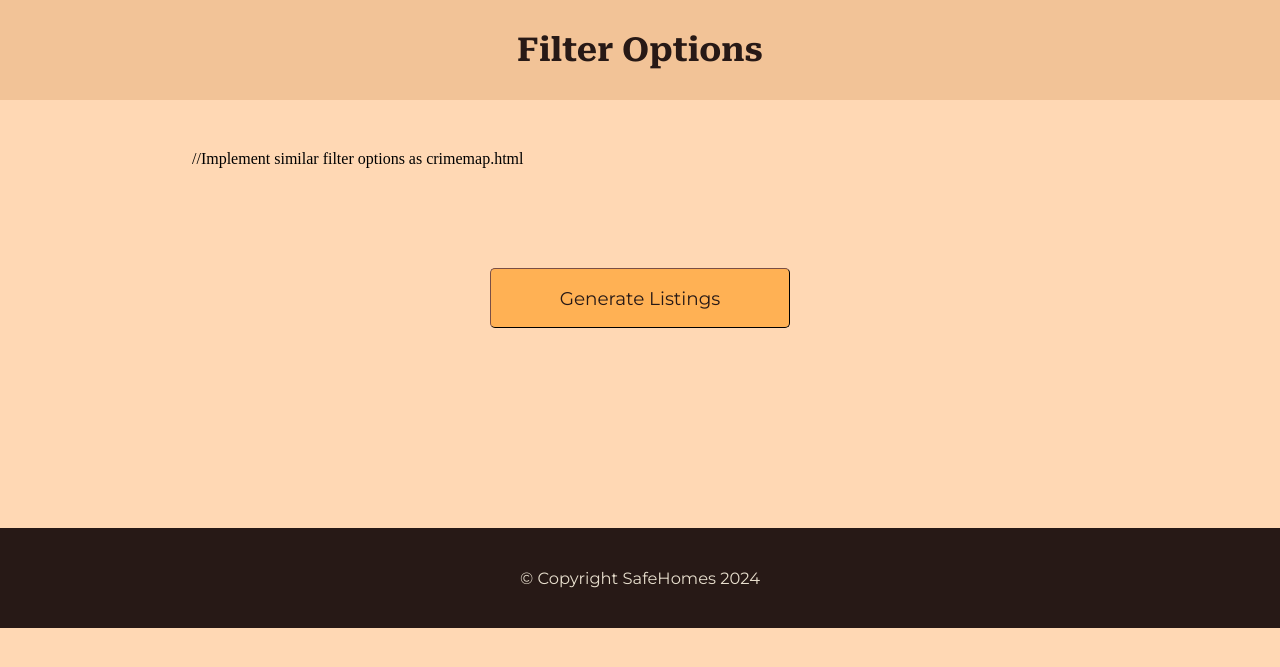
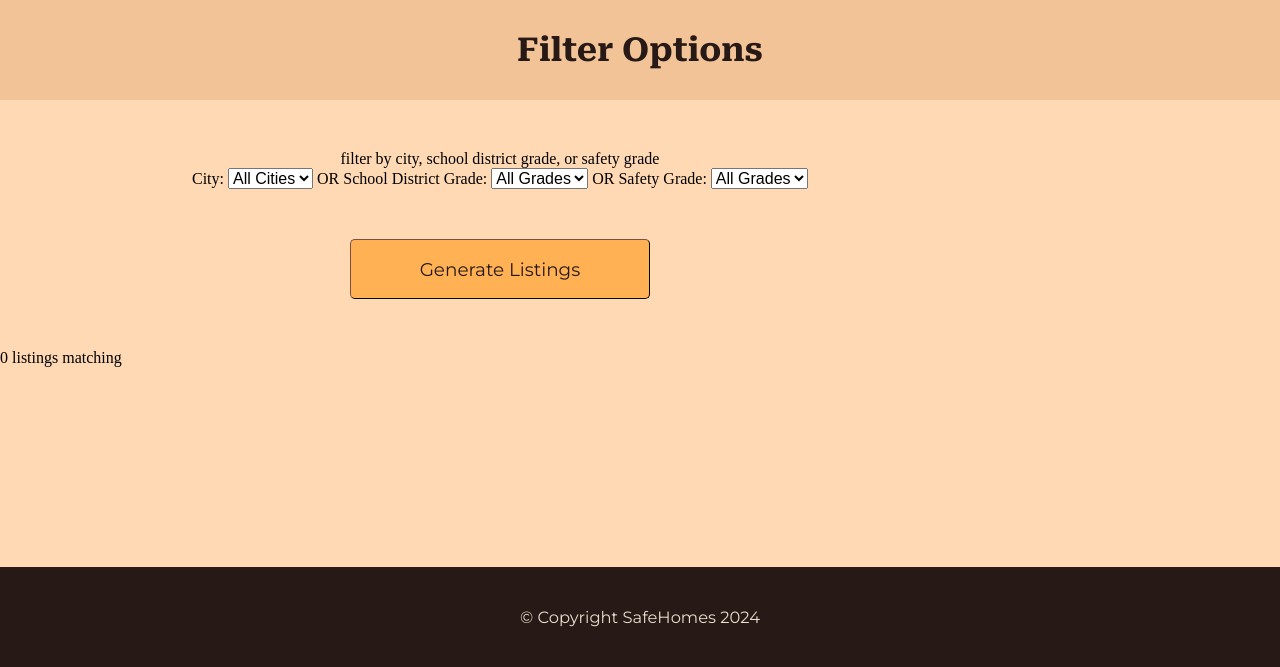
Before and after one commit to carlyswe/cop4710proj, a Flask app: page /viewlistings in a window 1280 px wide. Shown: the part 400-1067 px from the top of the page. Before the commit the page ends 1028 px from the top, so only its background shows below. Run offline with Flask 3, Linux system fonts and the light colour scheme; data that the repository does not hold is empty; some libraries are stand-ins or nearby versions.

Commit message:
filtering and randomized 24 listings

```diff
--- a/Website/app.py
+++ b/Website/app.py
@@ -172,15 +172,107 @@ def addlisting():
 
 @app.route('/viewlistings', methods=['POST', 'GET'])
 def viewListings():
+
+    #if they have submitted filtering options
+    if request.method == 'POST':
+        form_data = request.form
+        print(form_data)
+        safetygrade = request.form['safetyGrade']
+        city = request.form['city']
+        schoolgrade = request.form['schoolGrade']
+
+
+        if(city != "all"):
+            con = database()
+            cur = con.cursor(dictionary=True)
+
+            cur.execute('SELECT listingID, street, photo, latitude, longitude, price FROM Homes WHERE city = %s ORDER BY RAND() LIMIT 24',
+                (city,))
+            rows = cur.fetchall()
+
+            con.close()
+
+            con = database()
+            cur = con.cursor()
+
+            cur.execute('''SELECT COUNT(*) FROM Homes WHERE City = %s''', (city,))
+            numlistings = cur.fetchone()
+
+            con.close()
+
+        if(safetygrade != "all"):
+            con = database()
+            cur = con.cursor(dictionary=True)
+            cur.execute("SELECT Homes.* FROM Homes JOIN ZipCodes ON Homes.ZipCode = ZipCodes.ZipCode JOIN CrimeStatistics ON ZipCodes.County = CrimeStatistics.CountyName WHERE CrimeStatistics.crimeGrade =%s ORDER BY RAND() LIMIT 24 ", (safetygrade,))
+            rows = cur.fetchall()
+
+            con.close()
+            con = database()
+            cur = con.cursor()
+
+            cur.execute("SELECT COUNT(*) FROM Homes JOIN ZipCodes ON Homes.ZipCode = ZipCodes.ZipCode JOIN CrimeStatistics ON ZipCodes.County = CrimeStatistics.CountyName WHERE CrimeStatistics.crimeGrade =%s ", (safetygrade,))
+            numlistings = cur.fetchone()
+
+            con.close()
+
+
+        if(schoolgrade != "all"):
+            con = database()
+            cur = con.cursor(dictionary=True)
+
+            cur.execute('SELECT Homes.* FROM Homes JOIN ZipCodes ON Homes.ZipCode = ZipCodes.ZipCode JOIN Counties ON ZipCodes.County = Counties.DistrictName WHERE Counties.Grade2022 = %s ORDER BY RAND() LIMIT 24', (schoolgrade,))
+            rows = cur.fetchall()
+
+            con.close()
+
+            con = database()
+            cur = con.cursor()
+
+            cur.execute('''SELECT COUNT(*) FROM Homes JOIN ZipCodes ON Homes.ZipCode = ZipCodes.ZipCode JOIN Counties ON ZipCodes.County = Counties.DistrictName WHERE Counties.Grade2022 = %s''', (schoolgrade,))
+            numlistings = cur.fetchone()
+
+            con.close()
+
+        con = database()
+        cur = con.cursor(dictionary=True)
+
+        cur.execute("SELECT DISTINCT City FROM ZipCodes ORDER BY City ASC")
+        cities = cur.fetchall()
+
+        con.close()
+
+        return render_template("viewlistings.html", rows=rows, cities=cities, numlistings=numlistings)
+
+
     con = database()
     cur = con.cursor(dictionary=True)
 
     # Modify the query to fetch latitude and longitude along with other details
-    cur.execute('SELECT listingID, street, photo, latitude, longitude FROM Homes LIMIT 10')
+    cur.execute('SELECT listingID, street, photo, latitude, longitude, price FROM Homes ORDER BY RAND() LIMIT 24')
     rows = cur.fetchall()
 
-    return render_template("viewlistings.html", rows=rows)
+    con.close()
 
+    con = database()
+    cur = con.cursor(dictionary=True)
+
+
+    cur.execute("SELECT DISTINCT City FROM ZipCodes ORDER BY City ASC")
+    cities = cur.fetchall()
+
+    con.close()
+
+    con = database()
+    cur = con.cursor()
+
+    cur.execute('SELECT COUNT(*) FROM Homes')
+    numlistings = cur.fetchone()
+
+    print(numlistings)
+
+    con.close()
+
+    return render_template("viewlistings.html", rows=rows, cities=cities, numlistings=numlistings)
 @app.route('/house/<listingID>', methods = ['POST', 'GET'])
 def house(listingID):
     con = database()
--- a/Website/templates/viewlistings.html
+++ b/Website/templates/viewlistings.html
@@ -60,15 +60,63 @@
 
     <div class="filter-wrapper">
         <div class="filter-options">
-            //Implement similar filter options as crimemap.html
+            <form action = "{{ url_for('viewListings') }}" method = "POST">
+
+            filter by city, school district grade, or safety grade
+            <br>
+
+
+                 <label for="cities">City:</label>
+                    <select id="city" name="city">
+                        <option value="all">All Cities</option>
+                        {% for city in cities %}
+                            <option value = {{city[ "City"] }} > {{city[ "City"] }} </option>
+                        {% endfor %}
+                    </select>
+
+
+                OR
+
+                <label for="schoolGrade"> School District Grade:</label>
+                    <select id="schoolGrade" name="schoolGrade">
+                        <option value="all">All Grades</option>
+                        <option value="A">A</option>
+                        <option value="B">B</option>
+                        <option value="C">C</option>
+                        <option value="D">D</option>
+                        <option value="F">F</option>
+                    </select>
+
+               OR
+
+                <label for="safetyGrade">Safety Grade:</label>
+                    <select id="safetyGrade" name ="safetyGrade">
+                        <option value="all">All Grades</option>
+                        <option value="A+">A+</option>
+                        <option value="A">A</option>
+                        <option value="A-">A-</option>
+                        <option value="B+">B+</option>
+                        <option value="B">B</option>
+                        <option value="B-">B-</option>
+                        <option value="C+">C+</option>
+                        <option value="C">C</option>
+                        <option value="C-">C-</option>
+                        <option value="D+">D+</option>
+                        <option value="D">D</option>
+                        <option value="D-">D-</option>
+                        <option value="F">F</option>
+                    </select>
+
+                <div class="generate">
+                    <button class="generate-button" type="submit">Generate Listings</button>
+                </div>
+
+            </form>
+
         </div>
     </div>
 
-    <div class="generate">
-        <form action="" method="POST">
-            <button class="generate-button" type="submit">Generate Listings</button>
-        </form>
-    </div>
+    {{ numlistings[0] }} listings matching
 
     <div class="houses">
         {% for row in rows %}
```
